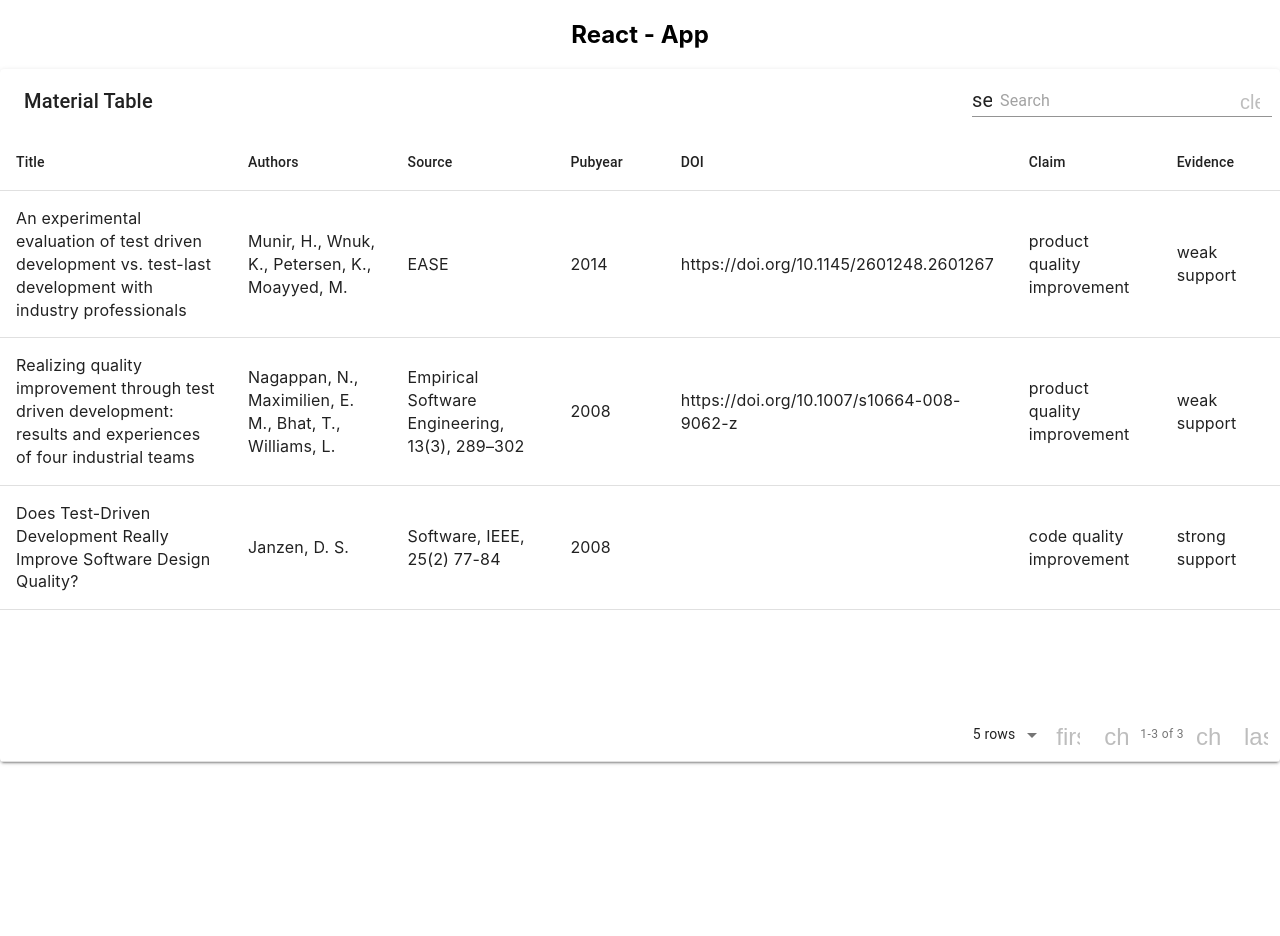
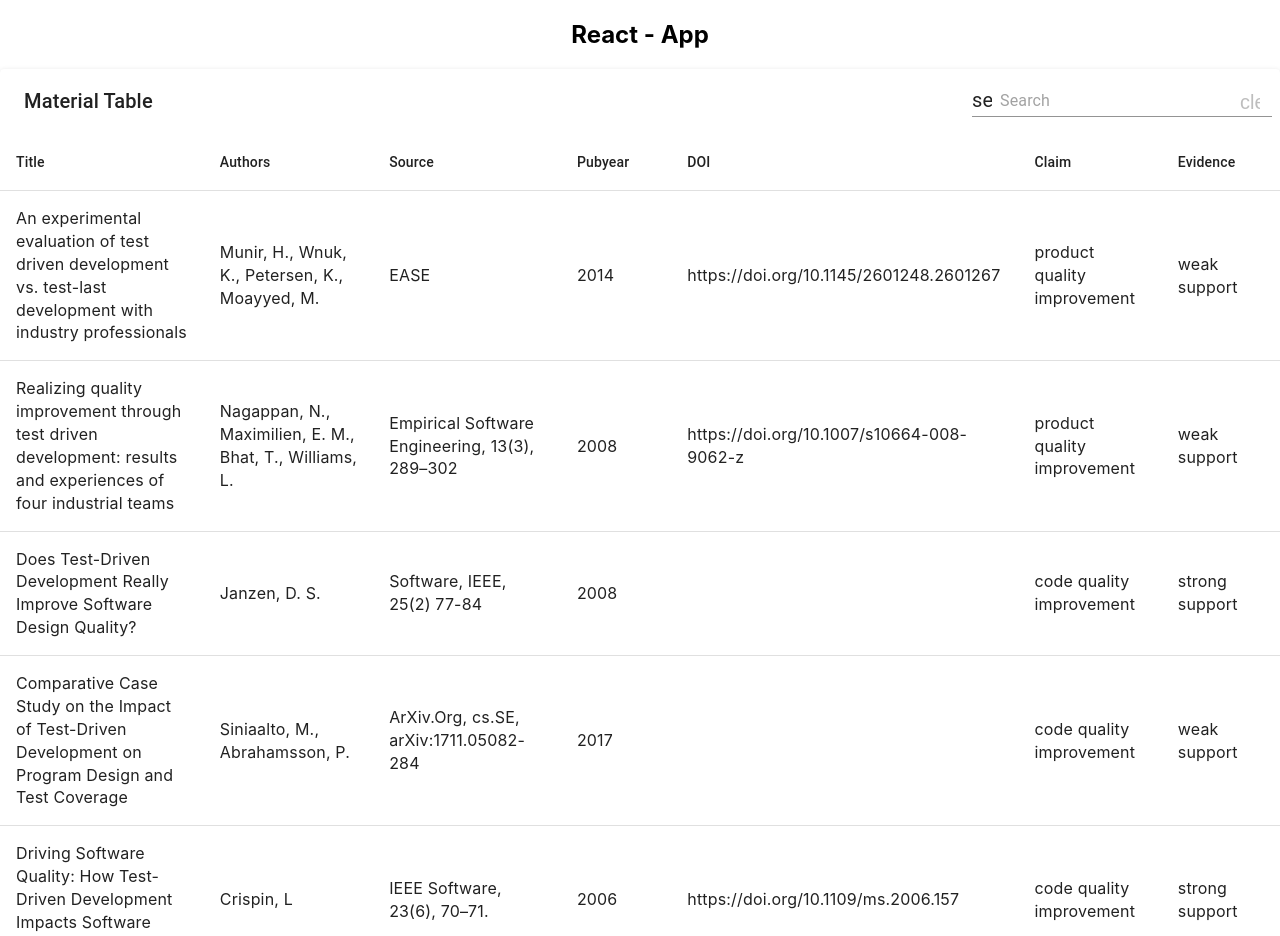
Before and after one commit to NSen29/SPEED_NBC_Group10, a React (Create React App) app in the folder frontend/: page / in a window 1280 px wide. Shown: the top 936 px of the page. Before the commit the page ends 800 px from the top, so only its background shows below. Built offline with nearby package versions, Linux system fonts and the light colour scheme.

Commit message:
Material Table Sorting - sample table
Added a few more claims

Co-Authored-By: shmackedUP <81208908+shmackedUP@users.noreply.github.com>

```diff
--- a/frontend/src/App.css
+++ b/frontend/src/App.css
@@ -14,14 +14,14 @@
 }
 
 .App-header {
-  background-color: #282c34;
+    background-color: #13c0b7;
     min-height: 100vh;
     display: flex;
     flex-direction: column;
     align-items: center;
     justify-content: center;
     font-size: calc(10px + 2vmin);
-  color: white;
+    color: rgb(25, 97, 231);
 }
 
 .App-link {
--- a/frontend/src/Table.html
+++ b/frontend/src/Table.html
@@ -7,7 +7,7 @@
 
     td,
     th {
-        border: 1px solid blue;
+        border: 1px solid rgb(93, 93, 121);
         padding: 10px
     }
 </style>
--- a/frontend/src/Table.js
+++ b/frontend/src/Table.js
@@ -1,63 +1,116 @@
 import React from 'react'
 import MaterialTable from 'material-table'
 
-export const Table=()=>{
-    const data=[
-        {title: 'An experimental evaluation of test driven development vs. test-last development with industry professionals',
+
+export const Table = () => {
+    const data = [{
+            title: 'An experimental evaluation of test driven development vs. test-last development with industry professionals',
             authors: "Munir, H., Wnuk, K., Petersen, K., Moayyed, M.",
             source: "EASE",
             pubyear: "2014",
             doi: "https://doi.org/10.1145/2601248.2601267",
             claim: "product quality improvement",
-        evidence: "weak support"},
+            evidence: "weak support"
 
-        {title: 'Realizing quality improvement through test driven development: results and experiences of four industrial teams',
+        },
+
+        {
+            title: 'Realizing quality improvement through test driven development: results and experiences of four industrial teams',
             authors: "Nagappan, N., Maximilien, E. M., Bhat, T., Williams, L.",
             source: " Empirical Software Engineering, 13(3), 289–302",
             pubyear: "2008",
             doi: "https://doi.org/10.1007/s10664-008-9062-z",
             claim: "product quality improvement",
-        evidence: "weak support"},
+            evidence: "weak support"
+        },
 
-        {title: "Does Test-Driven Development Really Improve Software Design Quality?",
+        {
+            title: "Does Test-Driven Development Really Improve Software Design Quality?",
             authors: "Janzen, D. S.",
             source: "Software, IEEE, 25(2) 77-84",
             pubyear: "2008",
             doi: "",
             claim: "code quality improvement",
-        evidence: "strong support"},
+            evidence: "strong support"
+        },
 
+        {
+            title: "Comparative Case Study on the Impact of Test-Driven Development on Program Design and Test Coverage",
+            authors: "Siniaalto, M., Abrahamsson, P.",
+            source: "ArXiv.Org, cs.SE, arXiv:1711.05082-284",
+            pubyear: "2017",
+            doi: "",
+            claim: "code quality improvement",
+            evidence: "weak support"
+        },
+
+        {
+            title: "Driving Software Quality: How Test-Driven Development Impacts Software Quality.",
+            authors: "Crispin, L",
+            source: "IEEE Software, 23(6), 70–71.",
+            pubyear: "2006",
+            doi: "https://doi.org/10.1109/ms.2006.157",
+            claim: "code quality improvement",
+            evidence: "strong support"
+        },
+
+        {
+            title: "Test-Driven Development as a Defect-Reduction Practice.",
+            authors: "Williams, L., Maximilien, E. M. & Vouk, M.",
+            source: "4th International Symposium on Software Reliability Engineering, 2003. ISSRE 2003, 34–45.",
+            pubyear: "2001",
+            doi: "https://doi.org/10.1109/issre.2003.1251029",
+            claim: "Product Quality Improvement",
+            evidence: "strong support"
+        },
+
+        {
+            title: "An Empirical Study of Test-Driven Development vs. Test-Last Development Using Eye Tracking.",
+            authors: "Choma, J., Guerra, E. M., Silva, T. S. da, Albuquerque, T., Albuquerque, V. G. & Zaina, L. M.",
+            source: "WBMA, 1106(1), 11–24.",
+            pubyear: "2019",
+            doi: "https://doi.org/10.1007/978-3-030-36701-5_2",
+            claim: "code quality improvement",
+            evidence: "weak support"
+        },
     ]
 
-    const columns=[
-        {
-            title: 'Title', field: 'title'
+    const columns = [{
+            title: 'Title',
+            field: 'title'
         },
         {
-            title: 'Authors', field: 'authors'
+            title: 'Authors',
+            field: 'authors'
         },
         {
-            title: 'Source', field: 'source'
+            title: 'Source',
+            field: 'source'
         },
         {
-            title: 'Pubyear', field: 'pubyear'
+            title: 'Pubyear',
+            field: 'pubyear'
         },
         {
-            title: 'DOI', field: 'doi'
+            title: 'DOI',
+            field: 'doi'
         },
         {
-            title: 'Claim', field: 'claim'
+            title: 'Claim',
+            field: 'claim'
         },
         {
-            title: 'Evidence', field: 'evidence'
+            title: 'Evidence',
+            field: 'evidence'
         }
 
     ]
 
-    return(<div>
-        <MaterialTable title="Material Table"
-        data={data}
-        columns={columns}
-    />
-    </div>)
+    return ( < div >
+        <
+        MaterialTable title = "Material Table"
+        data = { data }
+        columns = { columns }
+        /> </div > )
+
 }
```
Lines whose indentation alone changed are shown as unchanged.
